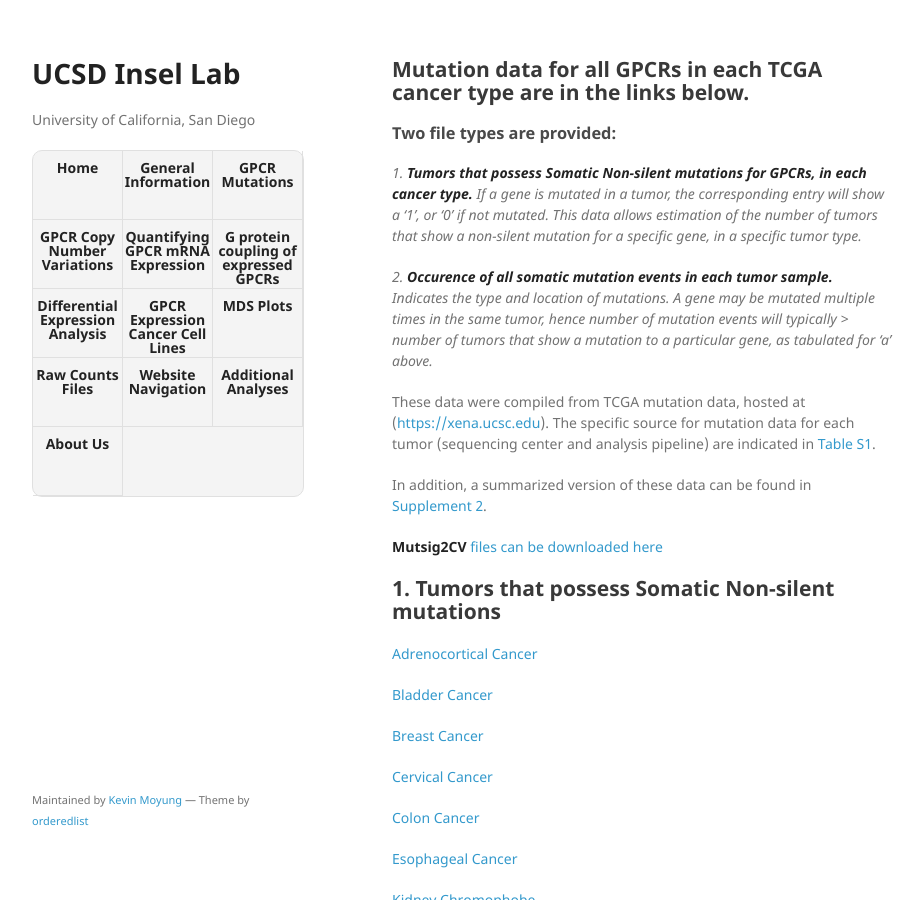
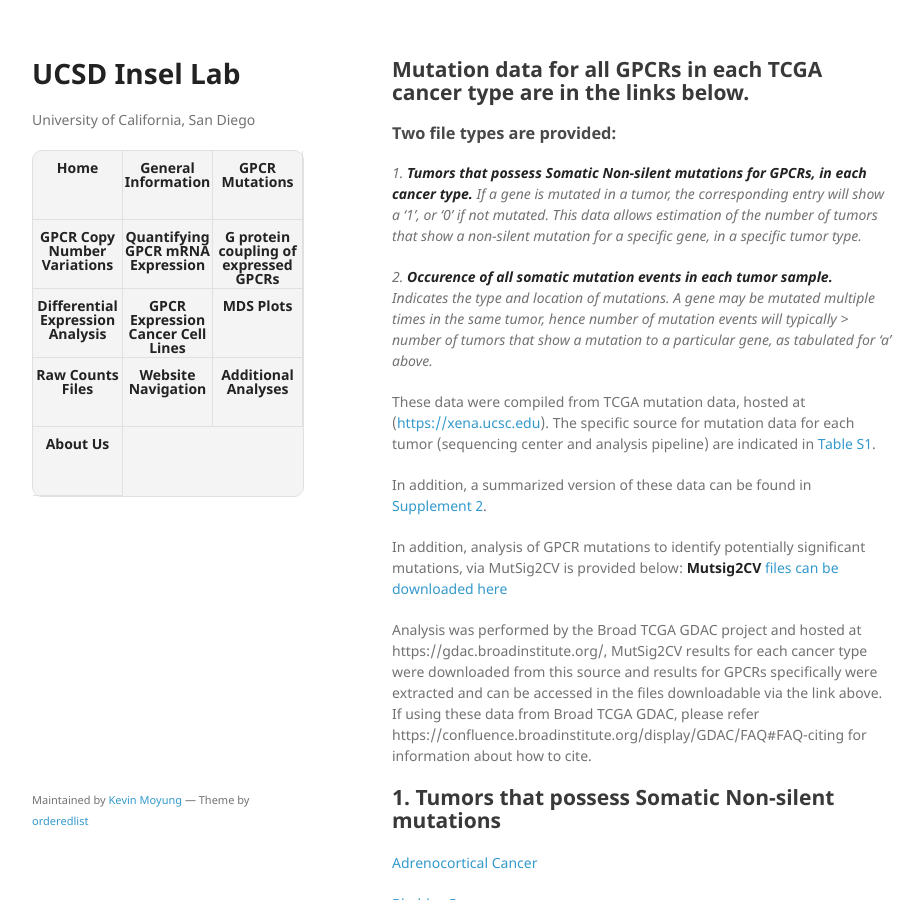
Before and after one commit to insellab/insellab.github.io, a Jekyll site: the page built from gpcr_mutations.md, in a window 1280 px wide and 900 px high. Shown: the whole window, without its empty margins (178-1101 px from the left). Built offline with Jekyll 4.4.1, drawn with Linux system fonts in a browser that asks for light colours; our own code applies the rules of GitHub Pages for plain Markdown files.

Commit message:
Update gpcr_mutations.md

```diff
--- a/gpcr_mutations.md
+++ b/gpcr_mutations.md
@@ -14,9 +14,10 @@ These data were compiled from TCGA mutation data, hosted at ([https://xena.ucsc.
 
 In addition, a summarized version of these data can be found in [Supplement 2](https://drive.google.com/open?id=1ROW2FWvDYlP7w5n-qMR8KMapnjkD2Ta9).
 
-
+In addition, analysis of GPCR mutations to identify potentially significant mutations, via MutSig2CV is provided below:
 **Mutsig2CV** [files can be downloaded here](https://drive.google.com/open?id=1La_YVOFuoEqsXvCsyItA9XrKuASxCK0Y)
 
+Analysis was performed by the Broad TCGA GDAC project and hosted at https://gdac.broadinstitute.org/, MutSig2CV results for each cancer type were downloaded from this source and results for GPCRs specifically were extracted and can be accessed in the files downloadable via the link above. If using these data from Broad TCGA GDAC, please refer https://confluence.broadinstitute.org/display/GDAC/FAQ#FAQ-citing for information about how to cite.
 
 
 ## 1. Tumors that possess Somatic Non-silent mutations
```
